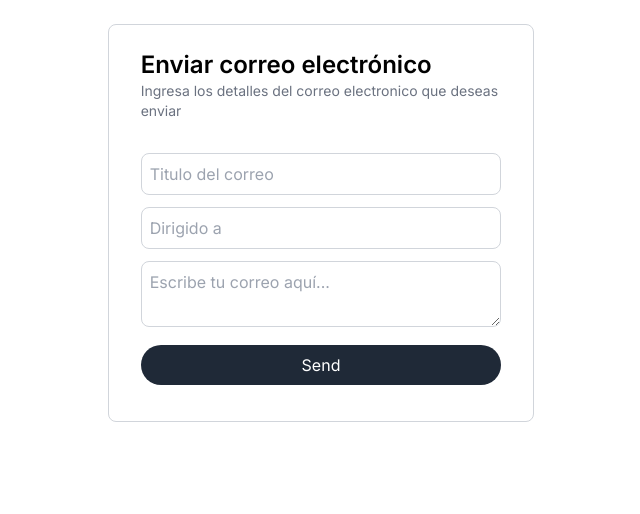
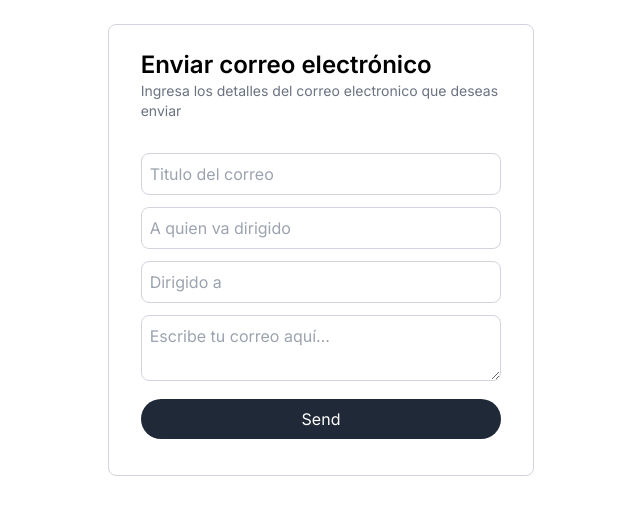
Before and after one commit to thejuanco/SendEmails-with-Brevo, a Next.js app: page / in a window 1280 px wide. Shown: the top 514 px of the page, without its empty margins (319-959 px from the left). Built offline with nearby package versions, Linux system fonts and the light colour scheme; no server answers; what @getbrevo/brevo would draw is missing.

Commit message:
Agrea el input para el destinatario, y resive los datos para enviar el correo

```diff
--- a/src/app/actions.ts
+++ b/src/app/actions.ts
@@ -5,13 +5,21 @@ export async function handleForm(formData: FormData){ //El form data hace refere
 
     //Extrayendo los valores del formulario
     const title = formData.get("title")
-    const to = formData.get("to")
+    const to_name = formData.get("to_name")
+    const to_email = formData.get("to_email")
     const content = formData.get("content")
 
     //Validacion
-    if (!title ||!to ||!content) {
+    if (!title ||!to_name ||!to_email ||!content) {
       return console.log('Todos los campos son obligatorios')
     }
 
-    await sendEmail()
+    await sendEmail({
+      subject: title as string,
+      to: [{
+       name: to_name as string,
+       email: to_email as string
+      }],
+      htmlContent: content as string,
+    })
   }
--- a/src/app/page.tsx
+++ b/src/app/page.tsx
@@ -19,7 +19,14 @@ export default function HomePage() {
             />
 
             <input
-              name="to"
+              name="to_name"
+              type="text"
+              placeholder="A quien va dirigido"
+              className="p-2 rounded-lg w-full border border-gray-300"
+            />
+
+            <input
+              name="to_email"
               type="email"
               placeholder="Dirigido a"
               className="p-2 rounded-lg w-full border border-gray-300"
```
